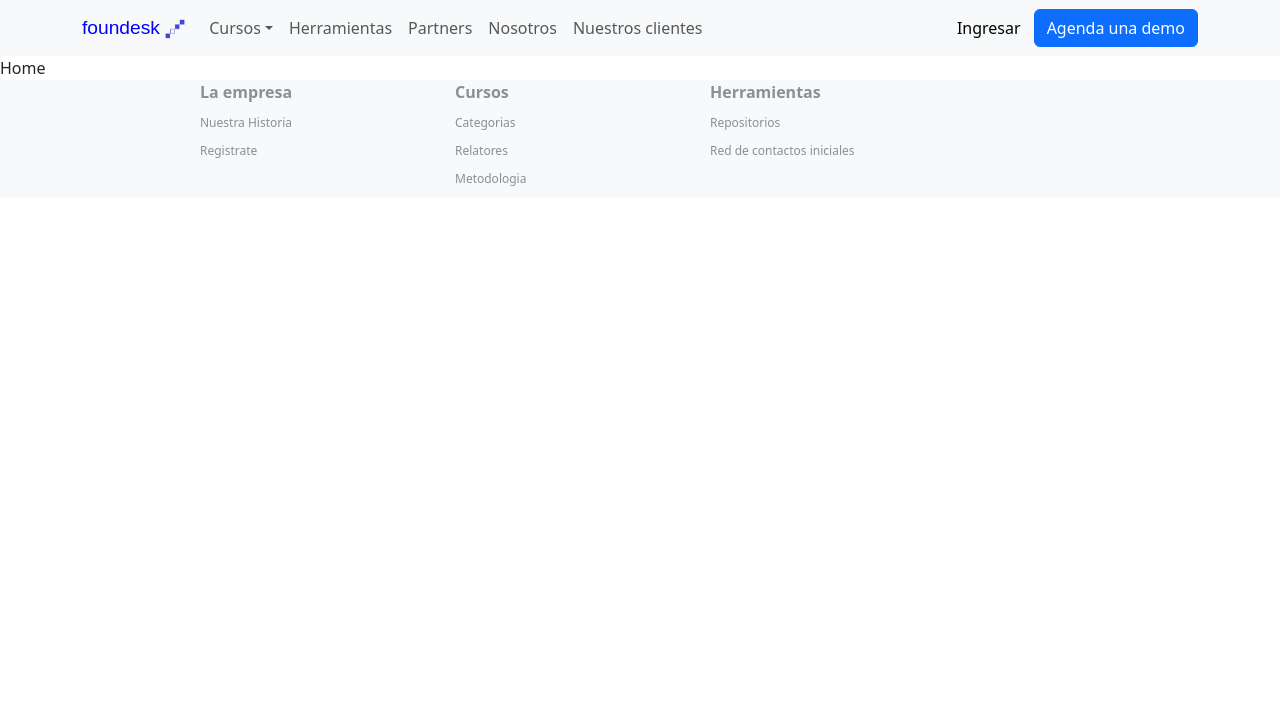
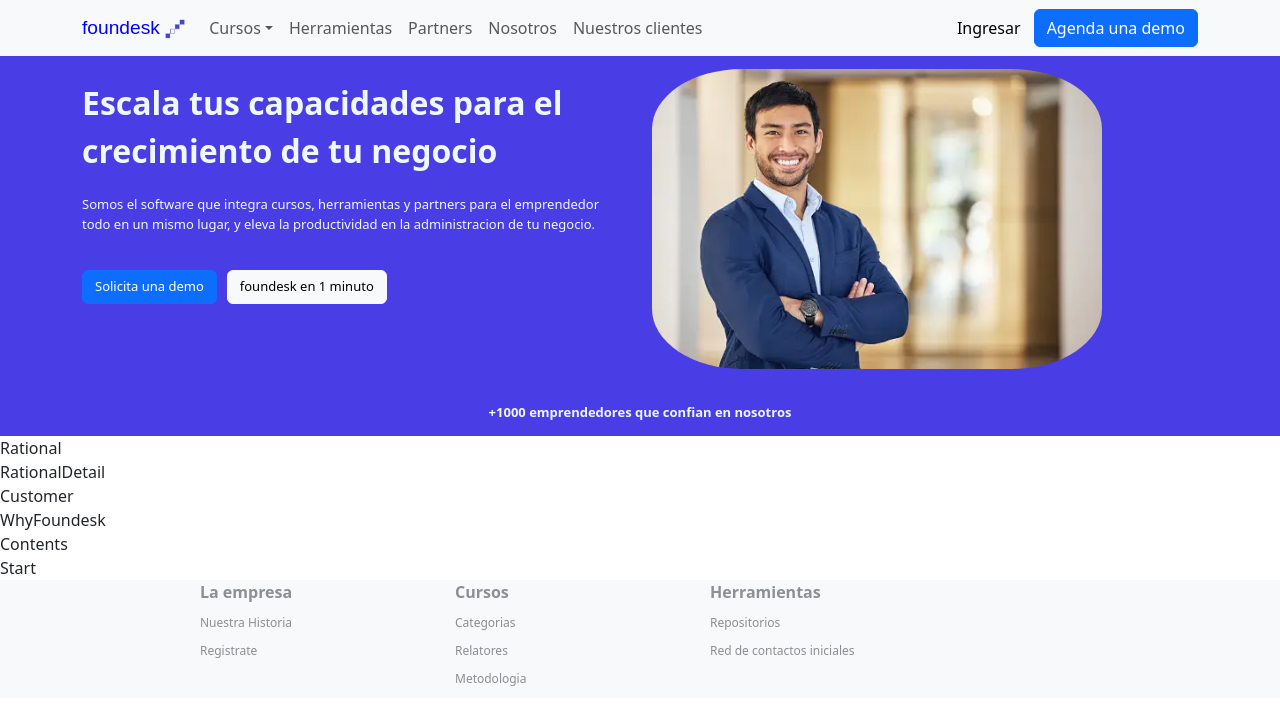
Before and after one commit to Cristianibanezvillarroel/foundesk, a React (Vite) app: page /#/ in a window 1280 px wide. Shown: the top 724 px of the page. Built offline with nearby package versions, Linux system fonts and the light colour scheme.

Commit message:
agregacion de estructura componente home y estilos al mismo

```diff
--- /dev/null
+++ b/src/components/home/Calling.jsx
@@ -0,0 +1,21 @@
+import React from 'react'
+import { Button } from 'react-bootstrap'
+
+export const Calling = () => {
+  return (
+    <>
+      <div id='call-left' >
+        <div id='call-left-llamado'>
+          <p>Escala tus capacidades para el crecimiento de tu negocio</p>
+        </div>
+        <div id='call-left-bajada'>
+          <p>Somos el software que integra cursos, herramientas y partners para el emprendedor todo en un mismo lugar, y eleva la productividad en la administracion de tu negocio.</p>
+        </div>
+        <div id='call-left-button'>
+          <Button variant='primary'>Solicita una demo</Button>
+          <Button variant='light'>foundesk en 1 minuto</Button>
+        </div>
+      </div>
+    </>
+  )
+}
--- /dev/null
+++ b/src/components/home/CallingImg.jsx
@@ -0,0 +1,12 @@
+import React from 'react'
+import { Button } from 'react-bootstrap'
+
+export const CallingImg = () => {
+  return (
+    <>
+      <div  >
+        <img id='call-img' src='/public/callingimg.webp' />
+      </div>
+    </>
+  )
+}
--- /dev/null
+++ b/src/components/home/CallingLine.jsx
@@ -0,0 +1,12 @@
+import React from 'react'
+import { Button } from 'react-bootstrap'
+
+export const CallingLine = () => {
+  return (
+    <>
+      <div id='call-line'>
+        +1000 emprendedores que confian en nosotros
+      </div>
+    </>
+  )
+}
--- /dev/null
+++ b/src/components/home/Contents.jsx
@@ -0,0 +1,7 @@
+import React from 'react'
+
+export const Contents = () => {
+  return (
+    <div>Contents</div>
+  )
+}
--- /dev/null
+++ b/src/components/home/Customer.jsx
@@ -0,0 +1,7 @@
+import React from 'react'
+
+export const Customer = () => {
+  return (
+    <div>Customer</div>
+  )
+}
--- /dev/null
+++ b/src/components/home/Rational.jsx
@@ -0,0 +1,7 @@
+import React from 'react'
+
+export const Rational = () => {
+  return (
+    <div>Rational</div>
+  )
+}
--- /dev/null
+++ b/src/components/home/RationalDetail.jsx
@@ -0,0 +1,7 @@
+import React from 'react'
+
+export const RationalDetail = () => {
+  return (
+    <div>RationalDetail</div>
+  )
+}
--- /dev/null
+++ b/src/components/home/Start.jsx
@@ -0,0 +1,7 @@
+import React from 'react'
+
+export const Start = () => {
+  return (
+    <div>Start</div>
+  )
+}
--- /dev/null
+++ b/src/components/home/WhyFoundesk.jsx
@@ -0,0 +1,7 @@
+import React from 'react'
+
+export const WhyFoundesk = () => {
+  return (
+    <div>WhyFoundesk</div>
+  )
+}
--- a/src/estilos.css
+++ b/src/estilos.css
@@ -8,3 +8,43 @@
     width: 20px;
     height: 20px;
 }
+
+.calling {
+    background-color: rgb(73, 62, 230);
+    padding: 3px;
+
+}
+
+#call-left-llamado {
+    color: aliceblue;
+    font-size:xx-large;
+    margin-top: 20px;
+    font-weight: bold;
+}
+
+#call-left-bajada {
+    color: aliceblue;
+    font-size:small;
+    margin-top: 20px;
+}
+
+#call-left-button Button{
+    margin-top: 20px;
+    margin-right: 10px;
+    font-size:small;
+}
+
+#call-img {
+    margin-top: 10px;
+    border-radius: 20%;
+    height: 300px;
+}
+
+#call-line {
+    color: aliceblue;
+    font-size:small;
+    margin-top: 10px;
+    text-align: center;
+    font-weight: bold;
+    margin-bottom: 10px;
+}
--- a/src/pages/Home.jsx
+++ b/src/pages/Home.jsx
@@ -1,7 +1,37 @@
 import React from 'react'
+import { Rational } from '../components/home/Rational'
+import { Calling } from '../components/home/Calling'
+import { RationalDetail } from '../components/home/RationalDetail'
+import { Customer } from '../components/home/Customer'
+import { WhyFoundesk } from '../components/home/WhyFoundesk'
+import { Contents } from '../components/home/Contents'
+import { Start } from '../components/home/Start'
+import { Col, Container, Row } from 'react-bootstrap'
+import { CallingImg } from '../components/home/CallingImg'
+import { CallingLine } from '../components/home/CallingLine'
 
 export const Home = () => {
   return (
-    <div>Home</div>
+    <>
+      <div className='calling'>
+      <Container>
+        <Row>
+          <Col md={6} className='mb-4'>
+          <Calling />
+          </Col>
+          <Col md={6} className='mb-4'>
+          <CallingImg />
+          </Col>
+          <CallingLine />
+        </Row>
+        </Container>
+        </div>
+        <Rational />
+        <RationalDetail />
+        <Customer />
+        <WhyFoundesk />
+        <Contents />
+        <Start />
+    </>
   )
 }
```
Also changed, not shown: public/callingimg.webp (added).
